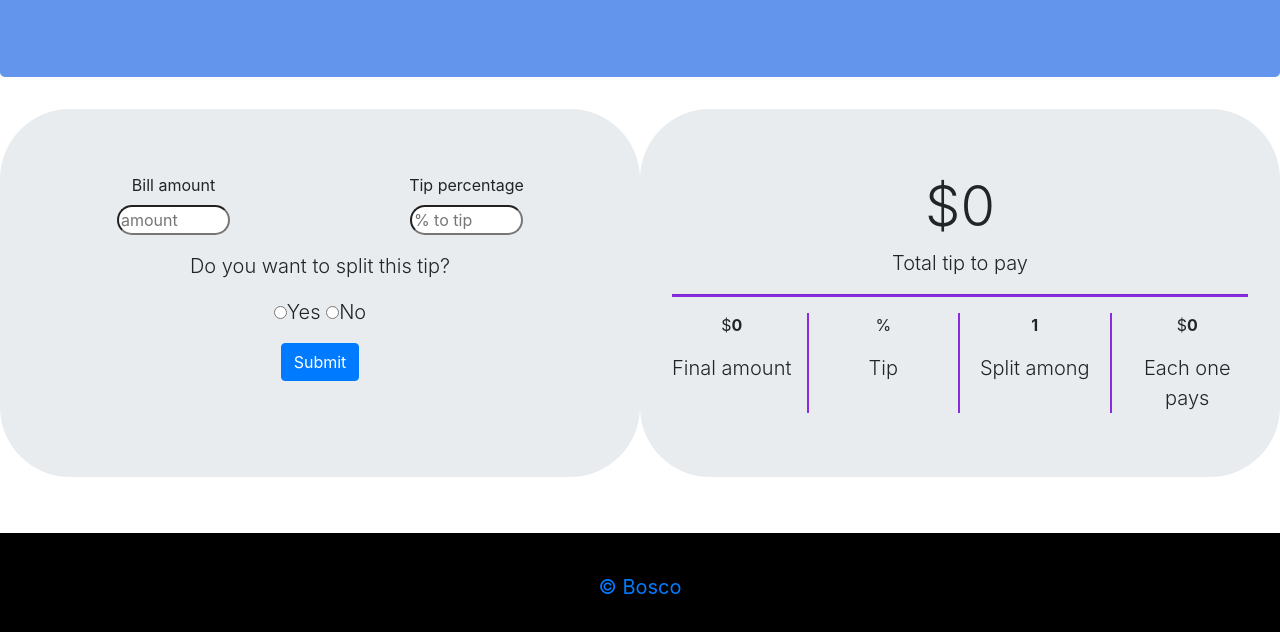
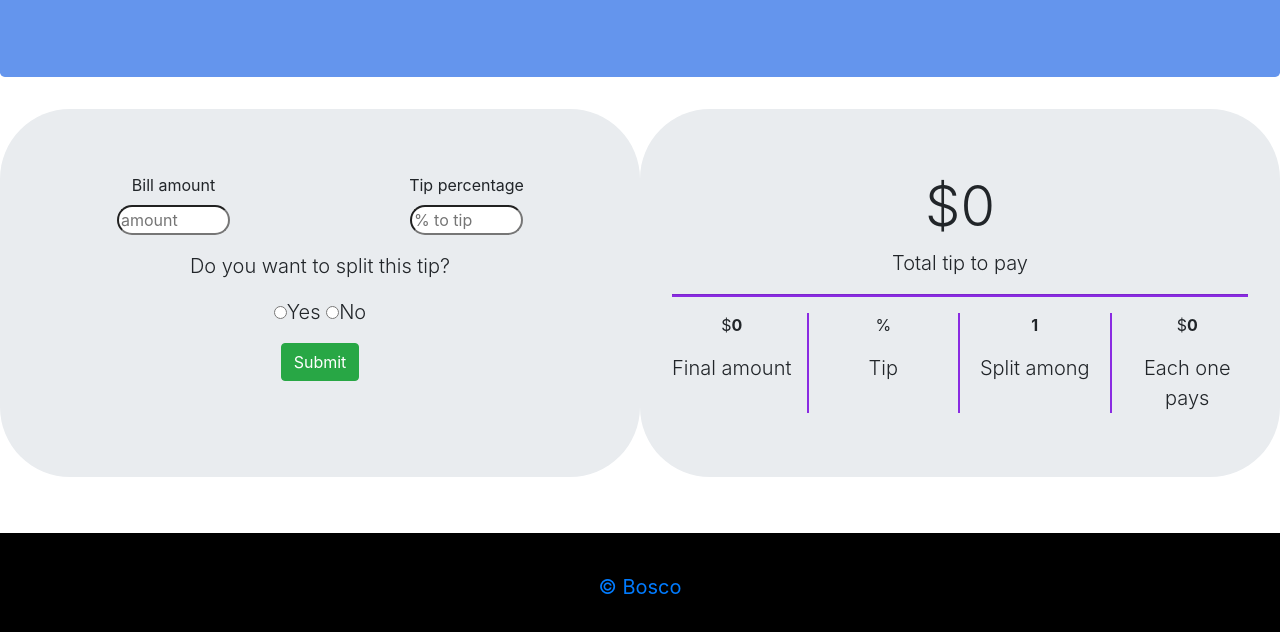
Before and after one commit to Nzibosco/masterTip, a website: page index.html in a window 1280 px wide. Shown: the part 172-804 px from the top of the page. Drawn offline with nearby package versions, Linux system fonts and the light colour scheme.

Commit message:
changed submit button to success

```diff
--- a/index.html
+++ b/index.html
@@ -60,7 +60,7 @@
                     </div>
                 </div>
                 <div class="form-group text-center" id="form-button">
-                    <button type="submit" id="form-submit" class="btn btn-primary">Submit</button>
+                    <button type="submit" id="form-submit" class="btn btn-success">Submit</button>
                 </div>
             </form>
         </div>
```
